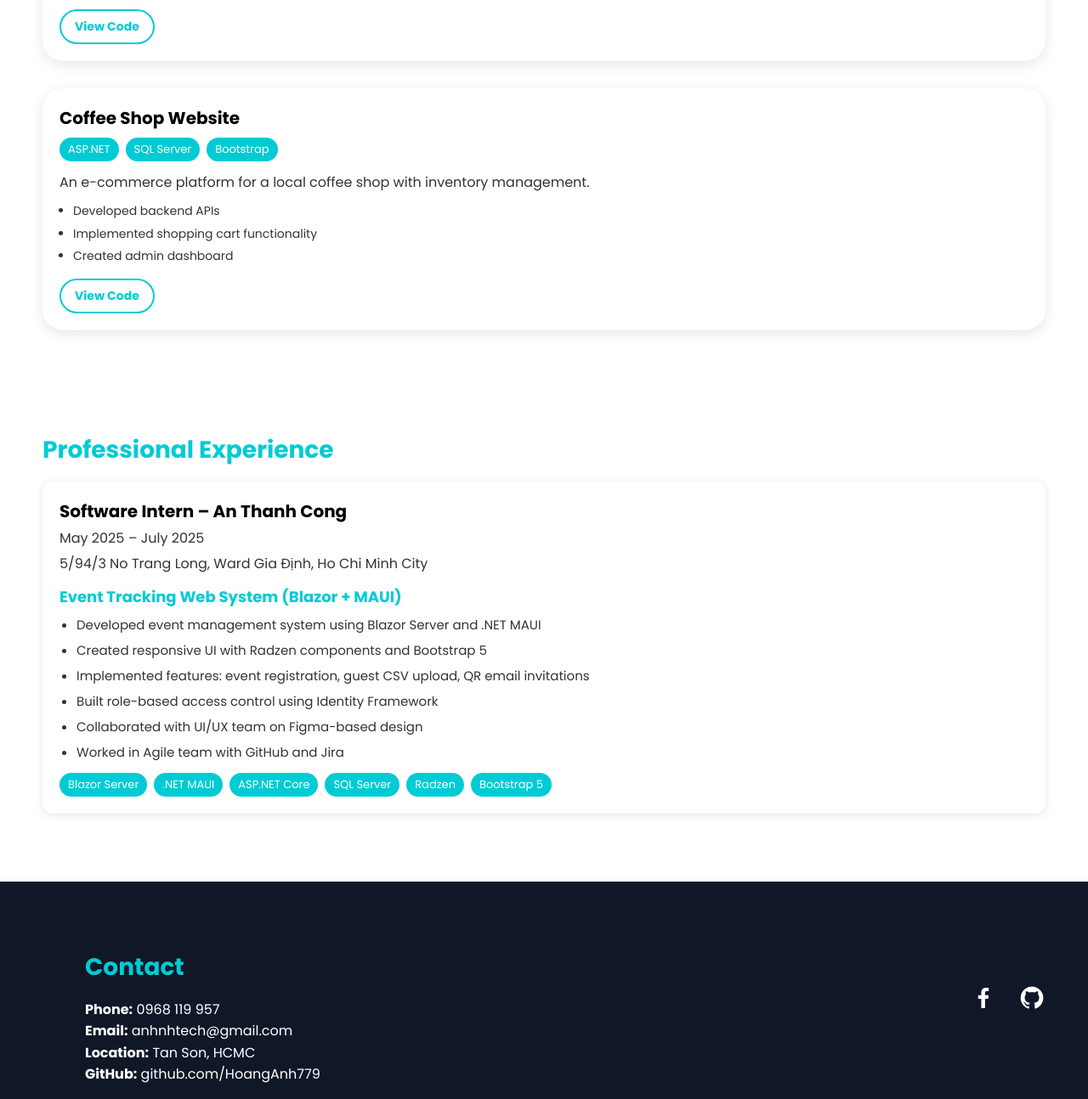
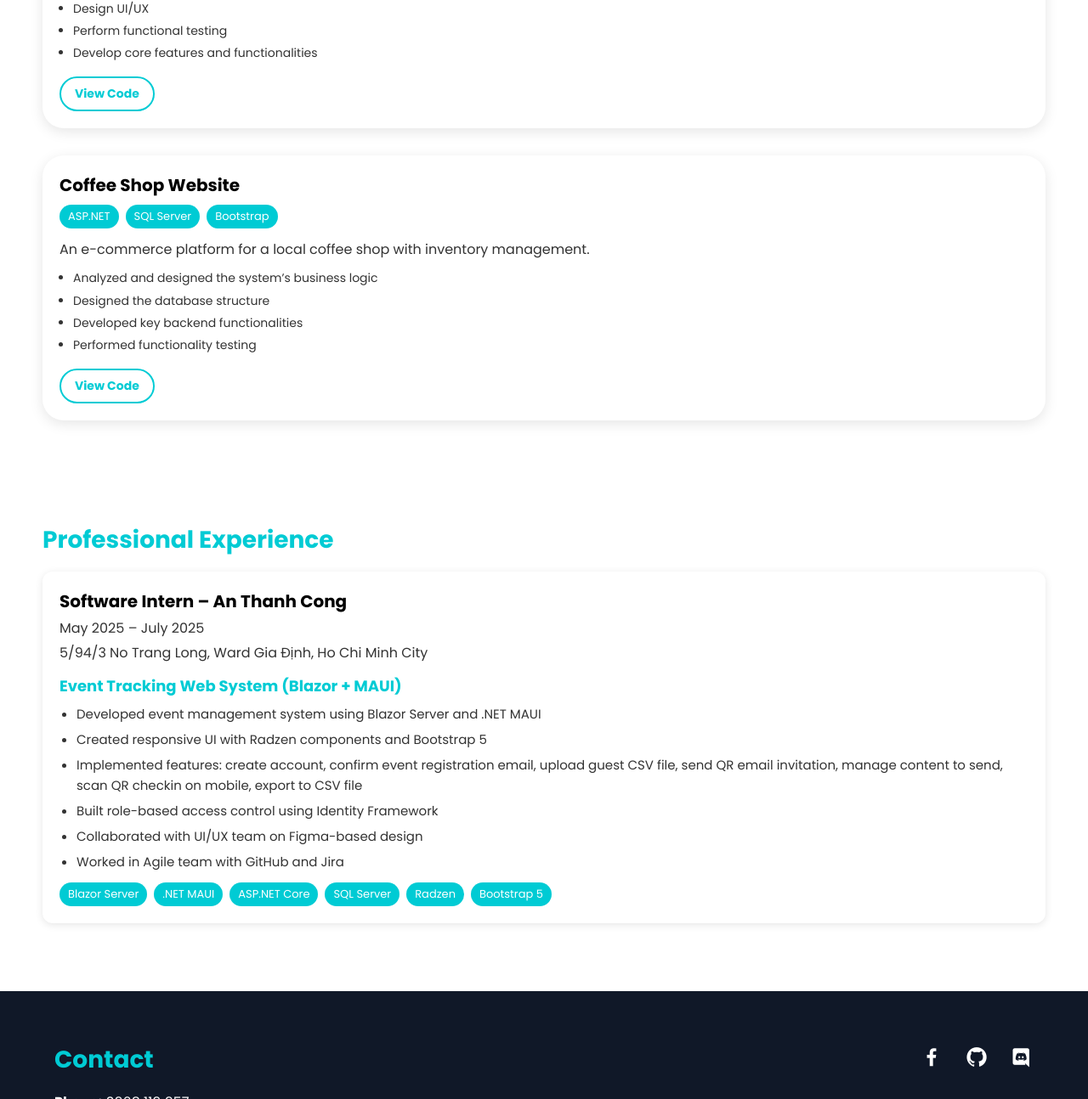
Before and after one commit to HoangAnh779/profilehoanganh, a plain HTML site: page index.html in a window 1280 px wide. Shown: the part 1506-2800 px from the top of the page at 85% size. Drawn offline with nearby package versions, Linux system fonts and the light colour scheme.

Commit message:
update project and footer

```diff
--- a/index.html
+++ b/index.html
@@ -129,9 +129,12 @@
                         A tour booking platform with admin dashboard and customer portal.
                     </p>
                     <ul class="project-features">
-                        <li>Led team of 2 developers</li>
-                        <li>Designed database schema</li>
-                        <li>Implemented booking and payment system</li>
+                        <li>Lead the team, plan the project, and assign tasks</li>
+                        <li>Analyze and design business logic for the entire system</li>
+                        <li>Design the database</li>
+                        <li>Design UI/UX</li>
+                        <li>Perform functional testing</li>
+                        <li>Develop core features and functionalities</li>
                     </ul>
                     <div class="project-links">
                         <a href="https://github.com/HoangAnh779/DOAN_CHUYENNGANH" target="_blank"
@@ -154,9 +157,10 @@
                         An e-commerce platform for a local coffee shop with inventory management.
                     </p>
                     <ul class="project-features">
-                        <li>Developed backend APIs</li>
-                        <li>Implemented shopping cart functionality</li>
-                        <li>Created admin dashboard</li>
+                        <li>Analyzed and designed the system’s business logic</li>
+                        <li>Designed the database structure</li>
+                        <li>Developed key backend functionalities</li>
+                        <li>Performed functionality testing</li>
                     </ul>
                     <div class="project-links">
                         <a href="https://github.com/HoangAnh779/IDA_LTWeb" target="_blank"
@@ -182,7 +186,9 @@
                     <ul class="experience-details">
                         <li>Developed event management system using Blazor Server and .NET MAUI</li>
                         <li>Created responsive UI with Radzen components and Bootstrap 5</li>
-                        <li>Implemented features: event registration, guest CSV upload, QR email invitations</li>
+                        <li>Implemented features: create account, confirm event registration email, upload guest CSV
+                            file, send QR email invitation, manage content to send, scan QR checkin on mobile, export to
+                            CSV file</li>
                         <li>Built role-based access control using Identity Framework</li>
                         <li>Collaborated with UI/UX team on Figma-based design</li>
                         <li>Worked in Agile team with GitHub and Jira</li>
@@ -202,18 +208,23 @@
     </section>
 
     <footer>
-        <!-- CONTACT -->
-        <section id="contact" class="section">
-            <h2>Contact</h2>
-            <p><strong>Phone:</strong> 0968 119 957</p>
-            <p><strong>Email:</strong> <a href="mailto:anhnhtech@gmail.com">anhnhtech@gmail.com</a></p>
-            <p><strong>Location:</strong> Tan Son, HCMC</p>
-            <p><strong>GitHub:</strong> <a href="https://github.com/HoangAnh779"
-                    target="_blank">github.com/HoangAnh779</a>
-            </p>
-        </section>
-        <a href="https://www.facebook.com/hoanganhtech70/"><i class='bx bxl-facebook'></i></a>
-        <a href="https://github.com/HoangAnh779"><i class='bx bxl-github'></i></a>
+        <div class="footer-content">
+            <!-- CONTACT SECTION -->
+            <section id="contact" class="footer-contact">
+                <h2>Contact</h2>
+                <p><strong>Phone:</strong> 0968 119 957</p>
+                <p><strong>Email:</strong> <a href="mailto:anhnhtech@gmail.com">anhnhtech@gmail.com</a></p>
+                <p><strong>Location:</strong> Tan Son, Ho Chi Minh City</p>
+                <p><strong>GitHub:</strong> <a href="https://github.com/HoangAnh779"
+                        target="_blank">github.com/HoangAnh779</a></p>
+            </section>
+
+            <div class="footer-social">
+                <a href="https://www.facebook.com/hoanganhtech70/" target="_blank"><i class='bx bxl-facebook'></i></a>
+                <a href="https://github.com/HoangAnh779" target="_blank"><i class='bx bxl-github'></i></a>
+                <a href="https://discord.gg/G7MrQBZWsf" target="_blank"><i class='bx bxl-discord'></i></a>
+            </div>
+        </div>
     </footer>
 
     <!-- Zalo Floating Icon -->
--- a/style.css
+++ b/style.css
@@ -456,64 +456,63 @@ main::before {
 /* END CONTENT */
 /* FOOTER */
 footer {
-    /* background: purple; */
     background: #101828;
     width: 100%;
-    min-height: 10dvh;
-    max-width: auto;
-    padding: 0 50px;
-    display: flex;
-    align-items: center;
-    gap: 25px;
-    overflow: hidden;
-    display: flex;
-    justify-content: center;
-}
-footer .section {
-
-    max-width: 1300px;
-    padding: 80px 50px 40px;
-    width: 100%;
-    background: #101828;
+    padding: 60px 5vw 40px;
 }
 
-footer .section h2 {
+.footer-content {
+    max-width: 1200px;
+    margin: 0 auto;
+    display: flex;
+    justify-content: space-between;
+    align-items: flex-start;
+    flex-wrap: wrap;
+    gap: 40px;
+}
+
+.footer-contact {
+    flex: 1 1 300px;
+}
+
+.footer-contact h2 {
     font-size: 28px;
     color: #00CBD4;
     margin-bottom: 16px;
 }
 
-footer .section p {
+.footer-contact p {
     font-size: 16px;
     line-height: 1.6;
     color: #ffffff;
 }
-footer a {
-    color: #ffffff;
+
+.footer-contact a {
+    color: #00CBD4;
     text-decoration: none;
-    animation: showUp 0.7s forwards;
-    opacity: 0;
-    transform: translateY(20px);
-}
-footer a:nth-child(1) {
-    animation-delay: 2s;
-}
-footer a:nth-child(2) {
-    animation-delay: 2.2s;
-}
-footer a:nth-child(3) {
-    animation-delay: 2.4s;
 }
 
-footer a i {
-    font-size: 32px;
-    cursor: pointer;
-    transition: 0.25s;
+.footer-contact a:hover {
+    text-decoration: underline;
 }
-footer a i:hover {
-    color: black;
-    margin-top: -8px;
+
+.footer-social {
+    display: flex;
+    align-items: center;
+    gap: 25px;
 }
+
+.footer-social a {
+    color: #ffffff;
+    transition: 0.3s ease;
+    font-size: 28px;
+}
+
+.footer-social a:hover {
+    color: #00CBD4;
+    transform: translateY(-5px);
+}
+
 /* END FOOTER */
 /* Zalo Floating Icon */
 .zalo-popup {
@@ -669,8 +668,14 @@ footer a i:hover {
         width: 200px;
     }
 
-    footer {
-        padding: 30px 25px;
+    .footer-content {
+        flex-direction: column;
+        align-items: flex-start;
+        gap: 30px;
+    }
+
+    .footer-social {
+        justify-content: flex-start;
     }
 }
 /* END RESPONSIVE */
```
